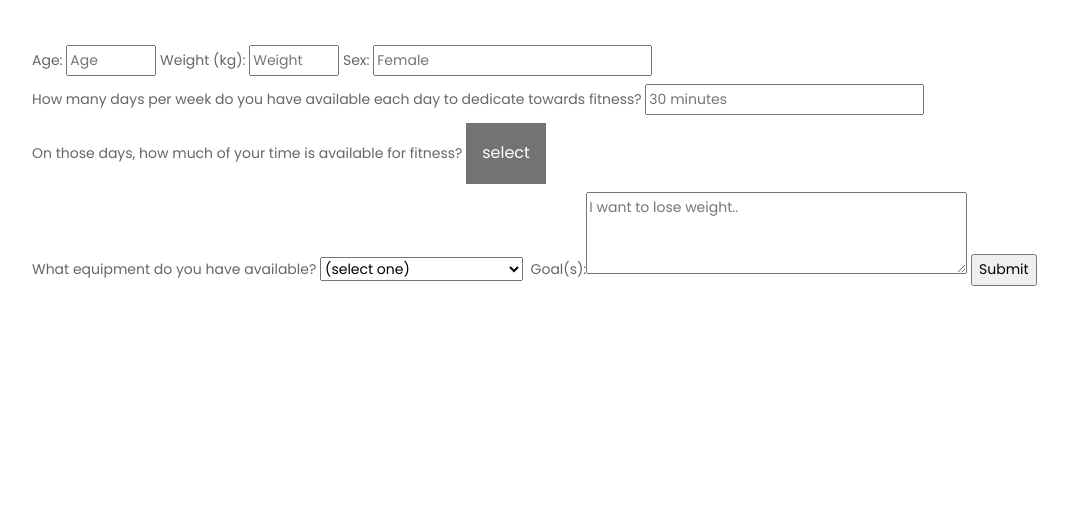
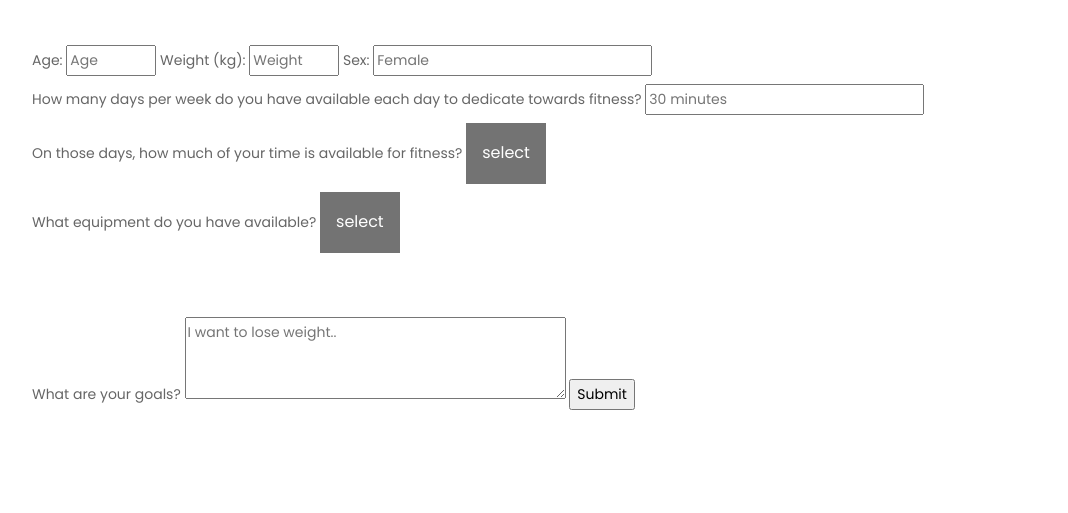
Before and after one commit to milkman9999/jamhaxors1, a Flask app: template templates/about.html in a window 1280 px wide. Shown: the part 554-1067 px from the top of the page, without its empty margins (53-1121 px from the left). Before the commit the page ends 840 px from the top, so only its background shows below. Run offline with Flask 3, Linux system fonts and the light colour scheme; the template is opened without the code that fills it, so the values that code supplies are empty; some libraries are stand-ins or nearby versions.

Commit message:
aaded dropdown menu for equipment

```diff
--- a/templates/about.html
+++ b/templates/about.html
@@ -141,19 +141,19 @@
                                           <a href="4">More</a>
                                        </div>
                                       </div>
-                                      <style>
-                                      </style>
                                   </div>
                                <label for="equipment">What equipment do you have available?
-                                   <select id="equipment" name="information">
-                                   <option value="">(select one)</option>"
-                                   <option value="1">None</option>
-                                   <option value="2">Minimal home equipment</option>
-                                   <option value="3">Access to a gym</option>
-                               </select>
-                               <label></label>
-                               <label for="goal">Goal(s):<textarea id="goal" rows="3" cols="30" placeholder="I want to lose weight.." name="information" required></textarea></label>
-
+                                 <div class="dropdown">
+                                    <button class="dropbtn">select</button>
+                                    <div class="dropdown-content">
+                                       <a href="1">None</a>
+                                       <a href="2">Minimal home equipment</a>
+                                       <a href="3">Access to a gym</a>
+                                    </div>
+                                   </div>
+                                   <p>&nbsp;</p>
+                              <label for="goals">What are your goals?
+                              <textarea id="goal" rows="3" cols="30" placeholder="I want to lose weight.." name="information" required></textarea></label>
                                <input type="submit" id="submit" value="Submit">
                            </form>
                        </fieldset>
```
